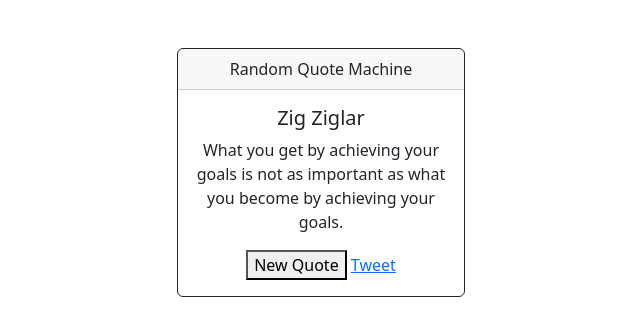
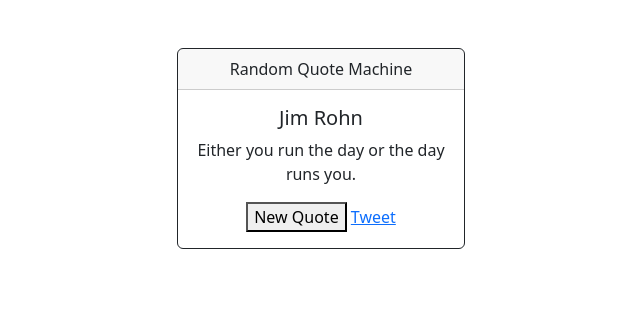
Before and after one commit to samhuerzeler/rqm, a plain HTML site: page index.html in a window 1280 px wide. Shown: the whole page, without its empty margins (319-959 px from the left). Drawn offline with nearby package versions, Linux system fonts and the light colour scheme.

Commit message:
Final commit!

```diff
--- a/index.html
+++ b/index.html
@@ -3,12 +3,31 @@
     <head>
         <meta charset="utf-8"/>
         <meta name="viewport" content="width=device-width, initial-scale=1">
-        <link rel="stylesheet" href="./styles.css"/>
         <title>Random Quote Machine</title>
         <link href="https://cdn.jsdelivr.net/npm/bootstrap@5.3.3/dist/css/bootstrap.min.css" rel="stylesheet" integrity="sha384-QWTKZyjpPEjISv5WaRU9OFeRpok6YctnYmDr5pNlyT2bRjXh0JMhjY6hW+ALEwIH" crossorigin="anonymous">
     </head>
     <body>
         <script src="./quotes.js"></script>
+        <script>
+            window.onload = init;
+            function init() {
+                loadRandomQuote();
+            }
+
+            function loadRandomQuote() {
+                var randomQuote = QUOTES[Math.floor(Math.random() * QUOTES.length)];
+                var quoteForTwitter = randomQuote.quote.replace(/ /g, "%20");
+                var authorForTwitter = randomQuote.author.replace(/ /g, "%20");
+                var twitterHref = "https://twitter.com/intent/tweet?text=\"" + quoteForTwitter + "\" - " +authorForTwitter;
+
+                document.getElementById("tweet-quote").href = twitterHref;
+                document.getElementById("text").innerText = randomQuote.quote;
+                document.getElementById("author").innerText = randomQuote.author;
+            }
+
+
+
+        </script>
 
 
         <warpper id="quote-box" class="container text-center mt-5 h-100 d-flex align-items-center justify-content-center">
@@ -17,18 +36,11 @@
                 <div class="card-body">
                     <h5 class="card-title" id="author"></h5>
                     <p class="card-text" id="text"></p>
-                    <button id="new-quote">New Quote</button>
-                    <a href="https://twitter.com/intent/tweet?text=test" id="tweet-quote" target="_blank">Tweet</a>
+                    <button id="new-quote" onClick="loadRandomQuote();">New Quote</button>
+                    <a href="#" id="tweet-quote" target="_blank">Tweet</a>
                 </div>
             </div>
         </warpper>
-
-
-
-        <script>
-            document.getElementById('text').innerHTML = QUOTES[1].quote;
-            document.getElementById('author').innerHTML = QUOTES[1].author;
-        </script>
 
         <script src="https://cdn.freecodecamp.org/testable-projects-fcc/v1/bundle.js"></script>
         <script src="https://cdn.jsdelivr.net/npm/bootstrap@5.3.3/dist/js/bootstrap.bundle.min.js" integrity="sha384-YvpcrYf0tY3lHB60NNkmXc5s9fDVZLESaAA55NDzOxhy9GkcIdslK1eN7N6jIeHz" crossorigin="anonymous"></script>
```
